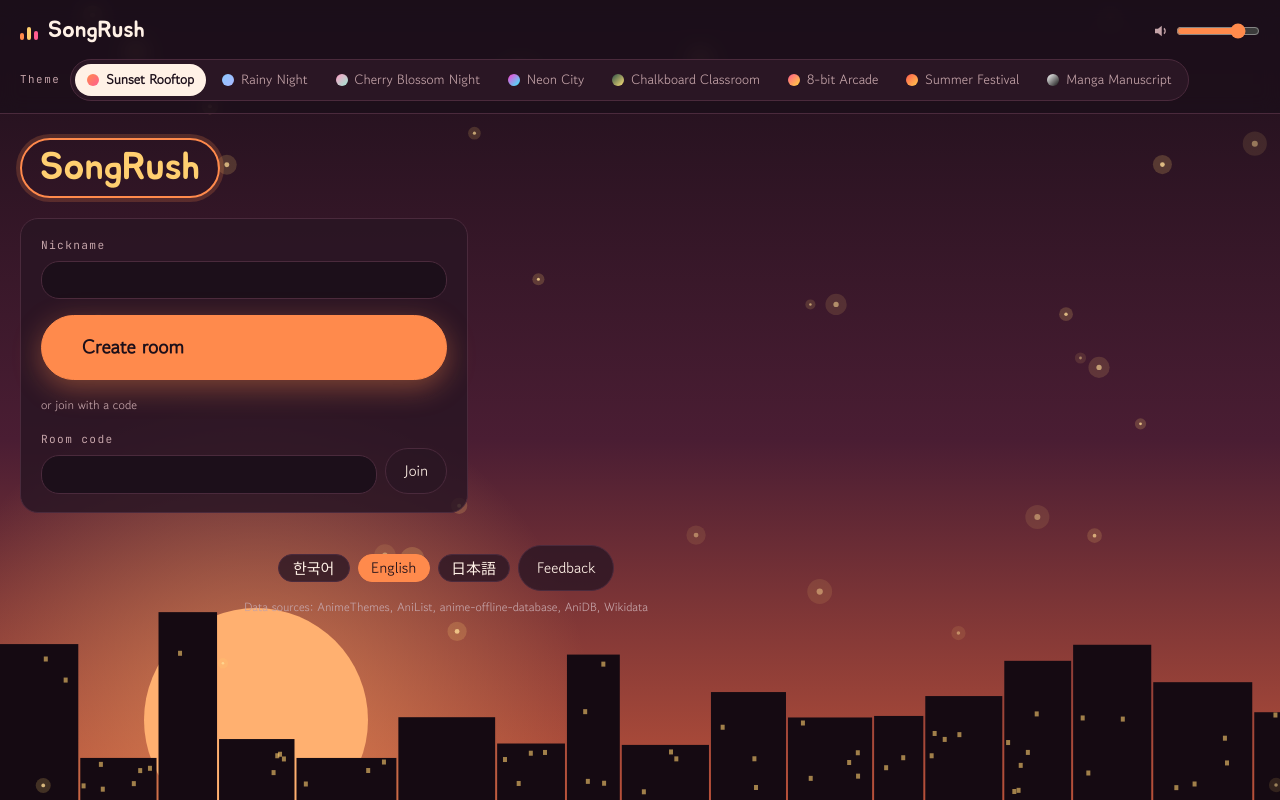
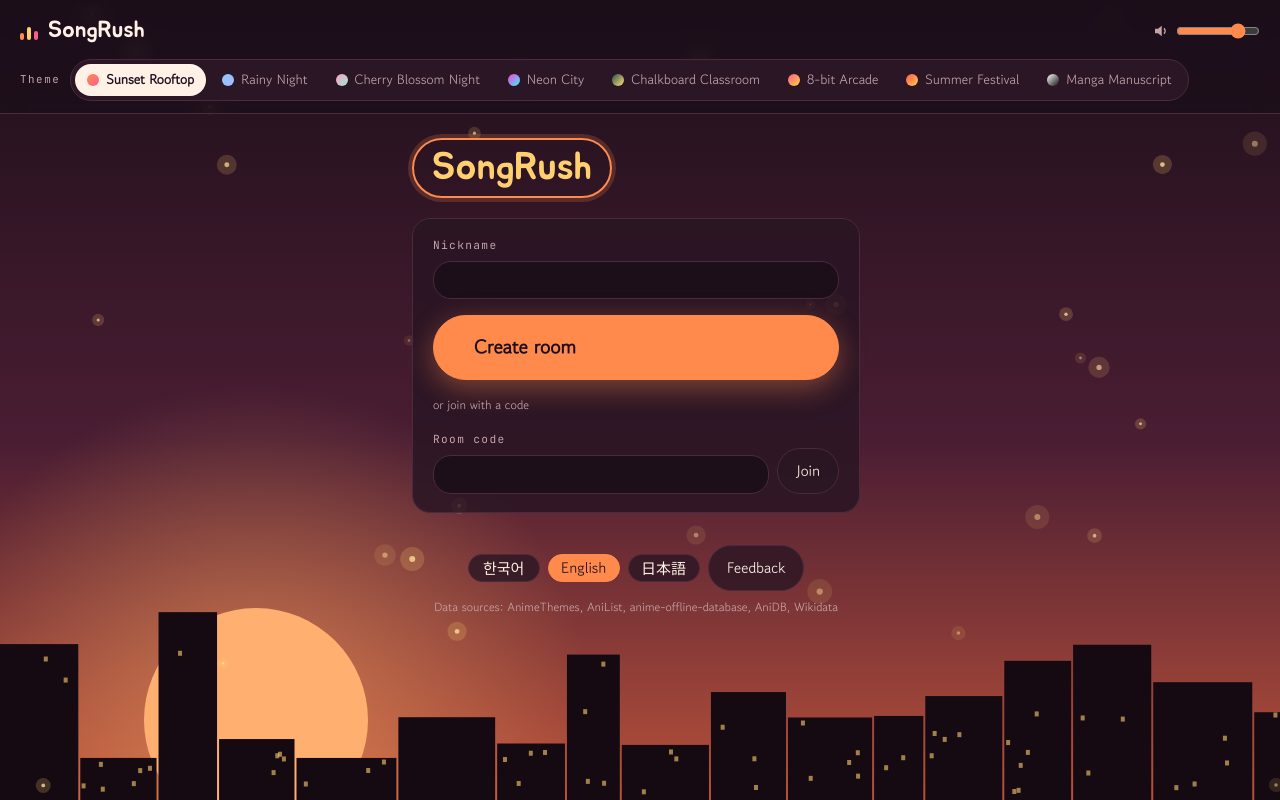
Before and after one commit to kimdoodoo12/SongRushApp, a React (Vite) app in the folder frontend/: page / in a window 1280 px wide. Built offline with nearby package versions, Linux system fonts and the light colour scheme; a web font is replaced by a local one.

Commit message:
feat(117): centre the start screen

```diff
--- a/frontend/src/App.jsx
+++ b/frontend/src/App.jsx
@@ -611,6 +611,7 @@ function GameApp({
           banner={banner}
           footer={footer}
           chat={null}
+          solo
         >
           <StartScreen
             canPlayOpus={opusOk}
--- a/frontend/src/components/GameScreen.jsx
+++ b/frontend/src/components/GameScreen.jsx
@@ -287,7 +287,7 @@ function ScoreLists({ score, scoreboard, me }) {
 // as the host's pick. banner is the reconnecting line, the first child of
 // .stage .inner; footer the page footer, its last. chat is null (no chat
 // aside) or { lines, me, online, onSend }, onSend null without the form.
-export function Frame({ code, line, picker, volume, onVolumeLevel, onToggleMute, banner, footer, chat, children }) {
+export function Frame({ code, line, picker, volume, onVolumeLevel, onToggleMute, banner, footer, chat, solo = false, children }) {
   const { t } = useTranslation()
   return (
     <>
@@ -317,7 +317,7 @@ export function Frame({ code, line, picker, volume, onVolumeLevel, onToggleMute,
           )}
         </header>
 
-        <div className="main">
+        <div className={solo ? 'main solo' : 'main'}>
           <section className="stage" aria-label={t('stage.label')}>
             <div className="inner">
               {banner}
--- a/frontend/src/main.jsx
+++ b/frontend/src/main.jsx
@@ -4,6 +4,7 @@ import App from './App.jsx'
 import './index.css'
 import './room.css'
 import './wide.css'
+import './start.css'
 
 createRoot(document.getElementById('root')).render(
   <StrictMode>
--- /dev/null
+++ b/frontend/src/start.css
@@ -0,0 +1,4 @@
+/* Cycle 117 addendum (D-125): the start screen has no chat, so its .main drops the chat column and the card is centred. */
+.main.solo{grid-template-columns:minmax(0,1fr)}
+.main.solo .inner{margin-inline:auto}
+.start-screen{margin-inline:auto}
```
